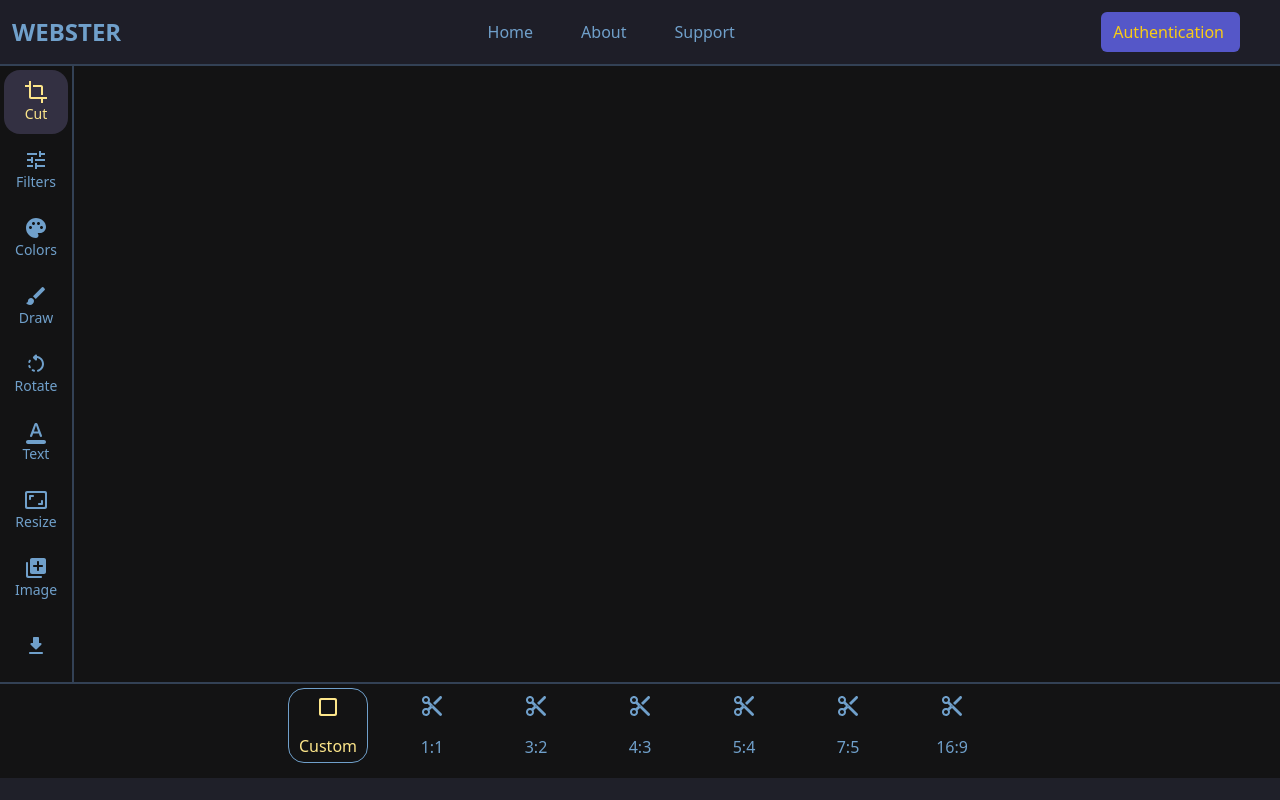
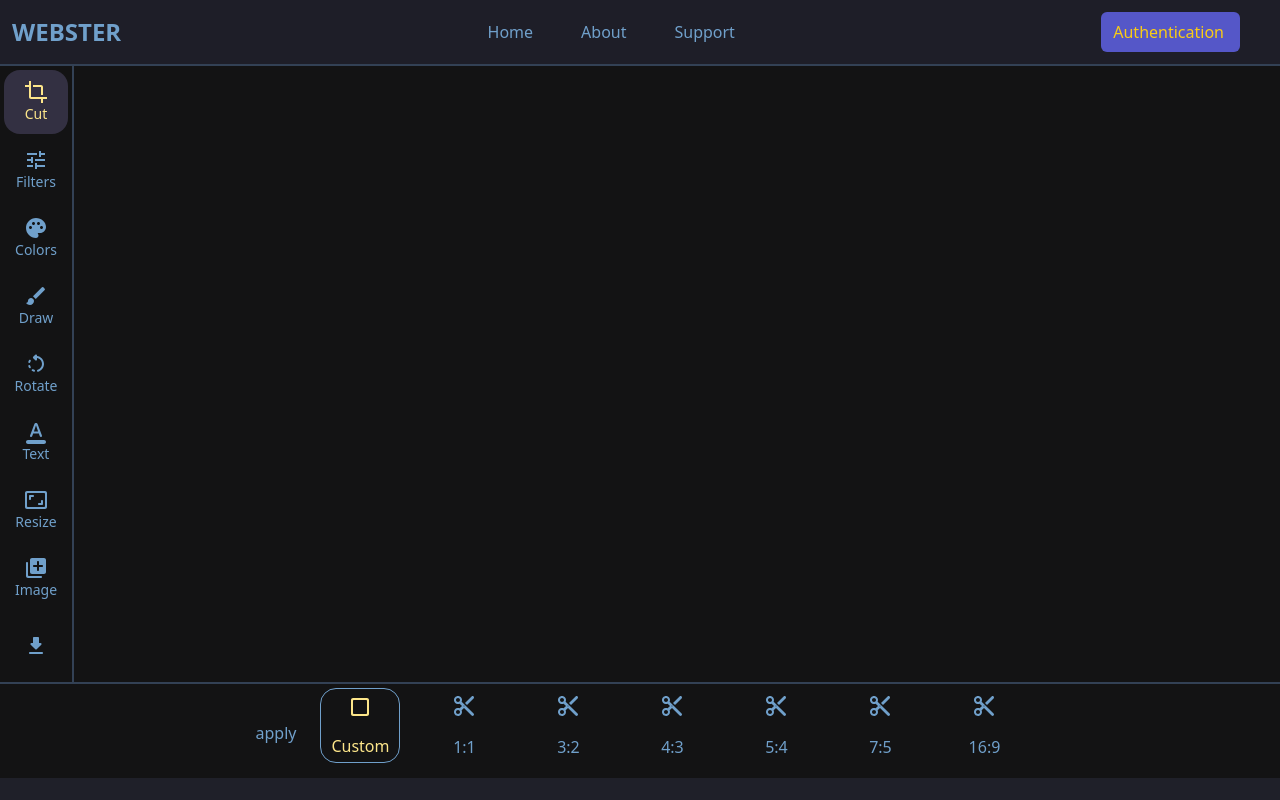
Before and after one commit to vbondarets/WEBSTER, a React (Create React App) app in the folder client/: page /studio in a window 1280 px wide. Both pictures are taken after a click on the element "Cut". Built offline with nearby package versions, Linux system fonts and the light colour scheme; no server answers.

Commit message:
add crop

```diff
--- a/client/package.json
+++ b/client/package.json
@@ -21,6 +21,7 @@
     "react-color": "^2.19.3",
     "react-dom": "^18.2.0",
     "react-icons": "^4.8.0",
+    "react-image-crop": "^10.0.11",
     "react-redux": "^8.0.5",
     "react-router-dom": "^6.11.1",
     "react-scripts": "5.0.1",
--- a/client/src/components/Canvas.jsx
+++ b/client/src/components/Canvas.jsx
@@ -1,8 +1,13 @@
 import React, { useCallback, useEffect, useRef } from "react";
-import { useSelector } from "react-redux";
-
+import { useDispatch, useSelector } from "react-redux";
+import ReactCrop from "react-image-crop";
+import "react-image-crop/dist/ReactCrop.css";
+import { setPosition } from "../store/reducers/ToolSlice";
 const Canvas = () => {
-    const { downTools, previewImg } = useSelector((state) => state.toolReducer);
+    const { downTools, image, previewImg, curTool } = useSelector(
+        (state) => state.toolReducer
+    );
+    const dispatch = useDispatch();
     const previewImgRef = useRef(null);
 
     const applyFilter = useCallback(() => {
@@ -24,15 +29,34 @@ const Canvas = () => {
     }, [applyFilter]);
 
     return (
-        <div className="flex justify-center items-center w-full bg-[#131314]">
-            {previewImg && (
-                <img
-                    src={previewImg}
-                    className="z-0 m-5"
-                    alt="preview"
-                    ref={previewImgRef}
-                    onLoad={applyFilter}
-                />
+        <div className="flex justify-center items-center p-5 w-full bg-[#131314]">
+            {previewImg && image && (
+                <>
+                    {curTool === "Cut" ? (
+                        <ReactCrop
+                            crop={downTools[0].position}
+                            onChange={(c) => {
+                                dispatch(setPosition(c));
+                            }}
+                        >
+                            <img
+                                src={image}
+                                className="z-0 select-none"
+                                alt="preview"
+                                ref={previewImgRef}
+                                onLoad={applyFilter}
+                            />
+                        </ReactCrop>
+                    ) : (
+                        <img
+                            src={previewImg}
+                            className="z-0 select-none"
+                            alt="preview"
+                            ref={previewImgRef}
+                            onLoad={applyFilter}
+                        />
+                    )}
+                </>
             )}
         </div>
     );
--- a/client/src/components/ToolBar.jsx
+++ b/client/src/components/ToolBar.jsx
@@ -9,7 +9,7 @@ import AspectRatioRoundedIcon from "@mui/icons-material/AspectRatioRounded";
 import AddToPhotosRoundedIcon from "@mui/icons-material/AddToPhotosRounded";
 import DownloadRoundedIcon from "@mui/icons-material/DownloadRounded";
 import { useDispatch, useSelector } from "react-redux";
-import { setPreviewImg, setTool } from "../store/reducers/ToolSlice";
+import { setImage, setPreviewImg, setTool } from "../store/reducers/ToolSlice";
 
 const buttons = [
     { name: "Cut", icon: <CropIcon className="mx-auto" /> },
@@ -36,6 +36,7 @@ const ToolBar = () => {
         const file = e.target.files[0];
         if (!file) return;
         dispatch(setPreviewImg({ previewImg: URL.createObjectURL(file) }));
+        dispatch(setImage({ image: URL.createObjectURL(file) }));
         console.log("tet");
         // resetFilter();
     };
@@ -82,6 +83,7 @@ const ToolBar = () => {
         <div className="flex flex-col gap-1 items-center p-1 text-sm z-20 bg-[#131314] border-r-2 border-slate-700">
             {buttons.map((value) => (
                 <div
+                    key={value.name}
                     className={`${
                         curTool === value.name && "bg-toolBg text-amber-200"
                     } flex flex-col items-center justify-center h-16 w-16 rounded-2xl hover:text-amber-200 hover:bg-toolBg/90 cursor-pointer`}
--- a/client/src/components/downTools/CutTools.jsx
+++ b/client/src/components/downTools/CutTools.jsx
@@ -1,37 +1,97 @@
-import React, {useRef } from 'react'
-import { useDispatch, useSelector } from 'react-redux';
-import ContentCutRoundedIcon from '@mui/icons-material/ContentCutRounded';
-import { setFormat } from "../../store/reducers/ToolSlice";
-import CheckBoxOutlineBlankRoundedIcon from '@mui/icons-material/CheckBoxOutlineBlankRounded';
+import React, { useRef } from "react";
+import { useDispatch, useSelector } from "react-redux";
+import ContentCutRoundedIcon from "@mui/icons-material/ContentCutRounded";
+import { setFormat, setPreviewImg } from "../../store/reducers/ToolSlice";
+import CheckBoxOutlineBlankRoundedIcon from "@mui/icons-material/CheckBoxOutlineBlankRounded";
+import "react-image-crop/dist/ReactCrop.css";
 
 const CutTools = () => {
     const cutBar = useRef();
-    const { downTools } = useSelector((state) => state.toolReducer);
+    const { downTools, image } = useSelector((state) => state.toolReducer);
     const dispatch = useDispatch();
 
+    const cropImage = () => {
+        var newImage = new Image();
+        newImage.src = image;
+
+        const canvas = document.createElement("canvas");
+        const scaleX = newImage.naturalWidth / newImage.width;
+        const scaleY = newImage.naturalHeight / newImage.height;
+        canvas.width = downTools[0].position.width;
+        canvas.height = downTools[0].position.height;
+        const ctx = canvas.getContext("2d");
+
+        const pixelRatio = window.devicePixelRatio;
+        canvas.width = downTools[0].position.width * pixelRatio;
+        canvas.height = downTools[0].position.height * pixelRatio;
+        ctx.setTransform(pixelRatio, 0, 0, pixelRatio, 0, 0);
+        ctx.imageSmoothingQuality = "high";
+
+        ctx.drawImage(
+            newImage,
+            downTools[0].position.x * scaleX,
+            downTools[0].position.y * scaleY,
+            downTools[0].position.width * scaleX,
+            downTools[0].position.height * scaleY,
+            0,
+            0,
+            downTools[0].position.width,
+            downTools[0].position.height
+        );
+
+        // Converting to base64
+        const base64Image = canvas.toDataURL("image/jpeg");
+        if (
+            downTools[0].position.width === 0 ||
+            downTools[0].position.height === 0
+        ) {
+            dispatch(setPreviewImg({ previewImg: image }));
+        } else {
+            dispatch(setPreviewImg({ previewImg: base64Image }));
+        }
+    };
+
     return (
-        <div ref={cutBar} className='formatTool w-fit h-full mt-1 font-sans flex flex-row space-x-6 mx-auto'>
-            {downTools[0].formats.map(format => {
-                    return <div
+        <div
+            ref={cutBar}
+            className="formatTool w-fit h-full mt-1 font-sans flex flex-row space-x-6 mx-auto"
+        >
+            {downTools[0].position && (
+                <button
+                    onClick={() => {
+                        cropImage();
+                    }}
+                >
+                    apply
+                </button>
+            )}
+            {downTools[0].formats.map((format) => {
+                return (
+                    <div
                         key={format}
-                        className={`${format} ${format === downTools[0].curFormat && "text-amber-200 border border-mainFontColor"} format h-5/6 w-20 hover:text-amber-200 hover:bg-[#333042] rounded-2xl cursor-pointer flex flex-col justify-center items-center content-center`}
-                        onClick={(e) => { dispatch(setFormat({ format })) }}
+                        className={`${format} ${
+                            format === downTools[0].curFormat &&
+                            "text-amber-200 border border-mainFontColor"
+                        } format h-5/6 w-20 hover:text-amber-200 hover:bg-[#333042] rounded-2xl cursor-pointer flex flex-col justify-center items-center content-center`}
+                        onClick={(e) => {
+                            dispatch(setFormat({ format }));
+                        }}
                     >
-                        {format === 'Custom'
-                            ?
-                            <div className='iconContainer w-fit h-2/3 mt-1'>
+                        {format === "Custom" ? (
+                            <div className="iconContainer w-fit h-2/3 mt-1">
                                 <CheckBoxOutlineBlankRoundedIcon />
                             </div>
-                            :
-                            <div className='iconContainer w-fit h-2/3 mt-1'>
+                        ) : (
+                            <div className="iconContainer w-fit h-2/3 mt-1">
                                 <ContentCutRoundedIcon />
                             </div>
-                        }
-                        <p className='mb-1'>{format}</p>
+                        )}
+                        <p className="mb-1">{format}</p>
                     </div>
+                );
             })}
         </div>
-    )
-}
+    );
+};
 
-export default CutTools
+export default CutTools;
--- a/client/src/store/reducers/ToolSlice.js
+++ b/client/src/store/reducers/ToolSlice.js
@@ -5,11 +5,12 @@ const toolSlice = createSlice({
     initialState: {
         tools: ['Cut', 'Filters', 'Colors', 'Draw', 'Rotate', 'Text', 'Resize', 'Image'],
         previewImg: null,
+        image: null,
         downTools: [
         {
             name: 'Cut',
             curFormat: 'Custom',
-            position: '',
+            position: {x: 0, y: 0, width: 0, height: 0, unit: 'px'},
             formats: ['Custom', '1:1', '3:2', '4:3', '5:4', '7:5', '16:9']
         },
         {
@@ -96,7 +97,14 @@ const toolSlice = createSlice({
         },
         setPreviewImg: (state, action) => {
             state.previewImg = action.payload.previewImg;
-            console.log(state.previewImg)
+            // console.log(action.payload)
+        },
+        setImage: (state, action) => {
+            state.image = action.payload.image;
+            console.log(state.image)
+        },
+        setPosition: (state, action) => {
+            state.downTools[0].position = action.payload;
         },
         setValues: (state, action) => {
             state.downTools[action.payload.toolIndex] = action.payload.values;
@@ -118,6 +126,6 @@ const toolSlice = createSlice({
         },
     }
 })
-export const { setTool, setDownTool, setValues, setFilter, setFormat, setDrawColor, setPreviewImg, setRotate } = toolSlice.actions;
+export const { setTool, setDownTool, setValues, setFilter, setFormat, setDrawColor, setPreviewImg, setImage, setRotate, setPosition } = toolSlice.actions;
 
 export default toolSlice.reducer;
```
Also changed, not shown: 1 other file (tests, documents, lock files or other folders).
